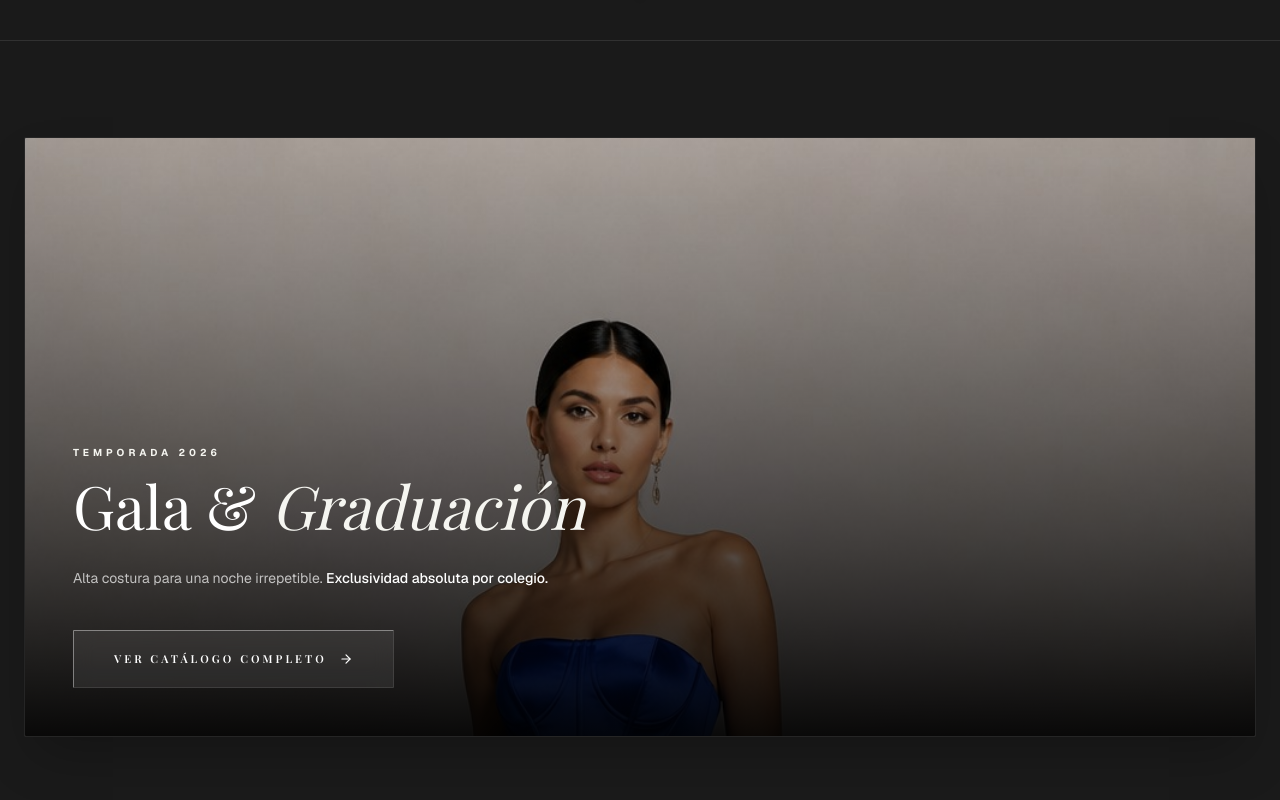
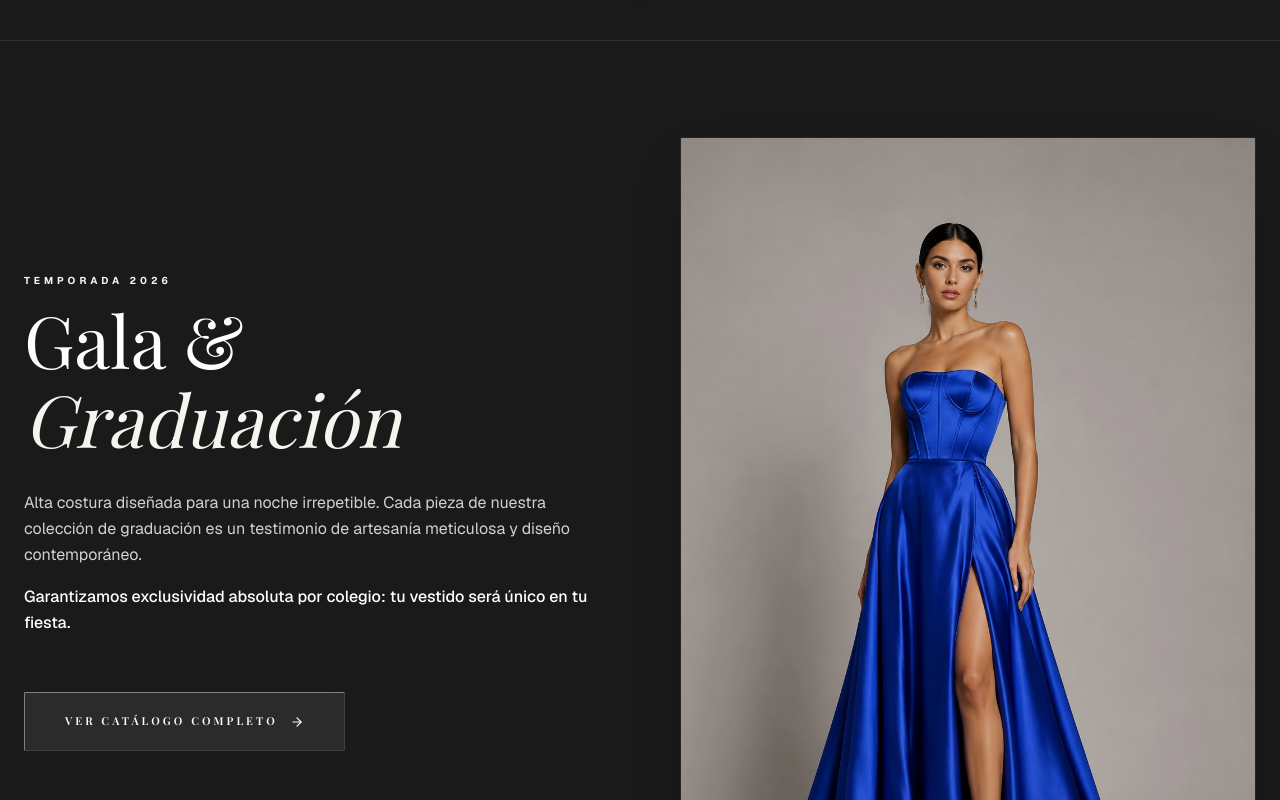
Before and after one commit to Gaz-Style/elena-atelier, a Next.js app: page / in a window 1280 px wide. Shown: the part 840-1640 px from the top of the page. Built offline with nearby package versions, Linux system fonts and the light colour scheme; a web font is replaced by a local one.

Commit message:
UI: Make Gala text float on background like Elena Story section

```diff
--- a/src/app/page.tsx
+++ b/src/app/page.tsx
@@ -10,38 +10,47 @@ export default function Home() {
       <Hero />
 
       {/* Gateway Gala & Graduacion Section */}
-      <section className="py-16 md:py-24 px-6 bg-brand-charcoal relative z-10 border-t border-white/10 overflow-hidden">
+      <section className="py-16 md:py-24 px-6 bg-transparent relative z-10 border-t border-white/10 overflow-hidden">
         <div className="max-w-7xl mx-auto">
-          <Link
-            href="/graduacion"
-            className="group relative w-full flex flex-col justify-end min-h-[500px] md:min-h-[600px] overflow-hidden rounded-sm p-8 md:p-12 shadow-2xl border border-white/5 hover:border-white/20 transition-all duration-700"
-          >
-            <Image
-              src="/trabajos/fiesta/1. Clara Celeste  Azul Royal Frente.jpg"
-              alt="Gala & Graduación"
-              fill
-              className="absolute inset-0 w-full h-full object-cover object-top transition-transform duration-[1200ms] ease-[cubic-bezier(0.16,1,0.3,1)] group-hover:scale-[1.04]"
-            />
-            <div className="absolute inset-0 bg-gradient-to-t from-black via-black/50 to-transparent opacity-95 group-hover:opacity-90 transition-opacity duration-700" />
-
-            <div className="relative z-10 flex flex-col items-start w-full space-y-4 md:space-y-6">
-              <div className="space-y-1 md:space-y-2">
+          <div className="grid lg:grid-cols-12 gap-10 lg:gap-20 items-center">
+            {/* TEXT SIDE */}
+            <div className="lg:col-span-6 space-y-6 lg:space-y-8 text-center lg:text-left order-2 lg:order-1">
+              <div className="space-y-2 lg:space-y-3">
                 <span className="text-[10px] uppercase tracking-[0.4em] font-bold text-brand-sand block">Temporada 2026</span>
-                <h2 className="font-serif text-4xl md:text-6xl text-white leading-tight">
-                  Gala & <span className="italic text-brand-sand">Graduación</span>
+                <h2 className="font-serif text-4xl md:text-6xl lg:text-7xl text-white leading-[1.1]">
+                  Gala & <br className="hidden lg:block"/><span className="italic text-brand-sand">Graduación</span>
                 </h2>
               </div>
-              <p className="text-white/70 text-sm max-w-lg leading-relaxed">
-                Alta costura para una noche irrepetible. <strong className="text-white font-medium">Exclusividad absoluta por colegio.</strong>
-              </p>
-              <div className="pt-2 md:pt-4 w-full sm:w-auto">
-                <span className="inline-flex items-center justify-center gap-3 border border-white/20 border-t-white/40 border-l-white/40 border-b-white/10 border-r-white/10 text-white font-serif text-[11px] uppercase tracking-[0.28em] font-semibold bg-white/[0.08] backdrop-blur-[10px] px-8 py-4 md:px-10 md:py-5 transition-all duration-[600ms] ease-[cubic-bezier(0.16,1,0.3,1)] group-hover:bg-[#f5f2eb]/90 group-hover:text-[#121212] group-hover:border-[#f5f2eb] group-hover:shadow-[0_0_24px_rgba(255,255,255,0.12)] rounded-[1px] w-full sm:w-auto text-center whitespace-nowrap">
+              <div className="space-y-4 text-white/80 text-sm md:text-base leading-relaxed max-w-2xl mx-auto lg:mx-0">
+                <p>
+                  Alta costura diseñada para una noche irrepetible. Cada pieza de nuestra colección de graduación es un testimonio de artesanía meticulosa y diseño contemporáneo.
+                </p>
+                <p className="font-medium text-white">
+                  Garantizamos exclusividad absoluta por colegio: tu vestido será único en tu fiesta.
+                </p>
+              </div>
+              <div className="pt-4 lg:pt-6 w-full sm:w-auto flex justify-center lg:justify-start">
+                <Link
+                  href="/graduacion"
+                  className="inline-flex items-center justify-center gap-3 border border-white/20 border-t-white/40 border-l-white/40 border-b-white/10 border-r-white/10 text-white font-serif text-[11px] uppercase tracking-[0.28em] font-semibold bg-white/[0.08] backdrop-blur-[10px] px-8 py-4 md:px-10 md:py-5 transition-all duration-[600ms] ease-[cubic-bezier(0.16,1,0.3,1)] hover:bg-[#f5f2eb]/90 hover:text-[#121212] hover:border-[#f5f2eb] hover:shadow-[0_0_24px_rgba(255,255,255,0.12)] rounded-[1px] w-full sm:w-auto text-center whitespace-nowrap"
+                >
                   Ver Catálogo Completo
                   <ArrowRight className="w-3.5 h-3.5 transition-transform duration-[600ms] ease-[cubic-bezier(0.16,1,0.3,1)] group-hover:translate-x-1 flex-shrink-0" />
-                </span>
+                </Link>
               </div>
             </div>
-          </Link>
+
+            {/* IMAGE SIDE */}
+            <Link href="/graduacion" className="group lg:col-span-6 relative rounded-sm overflow-hidden shadow-2xl border border-white/5 hover:border-white/20 transition-all duration-700 min-h-[500px] lg:min-h-[750px] order-1 lg:order-2 block">
+              <div className="absolute inset-0 bg-black/10 group-hover:bg-transparent transition-colors duration-700 z-10 pointer-events-none" />
+              <Image
+                src="/trabajos/fiesta/1. Clara Celeste  Azul Royal Frente.jpg"
+                alt="Gala & Graduación"
+                fill
+                className="absolute inset-0 w-full h-full object-cover object-top transition-transform duration-[1500ms] ease-[cubic-bezier(0.16,1,0.3,1)] group-hover:scale-[1.03]"
+              />
+            </Link>
+          </div>
         </div>
       </section>
 
```
